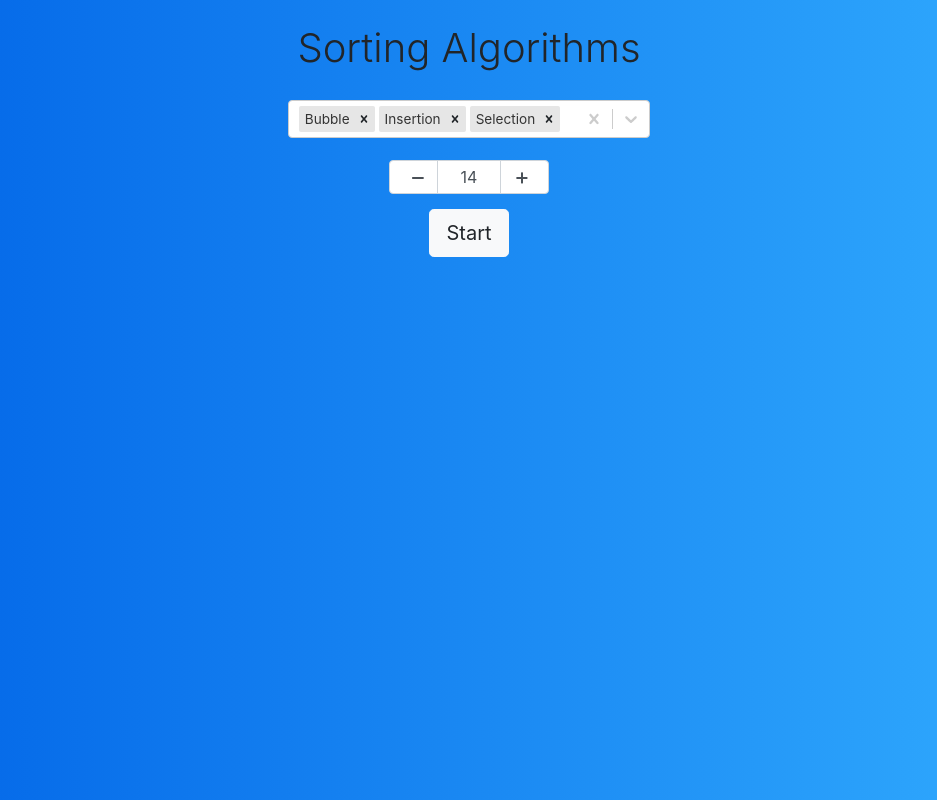
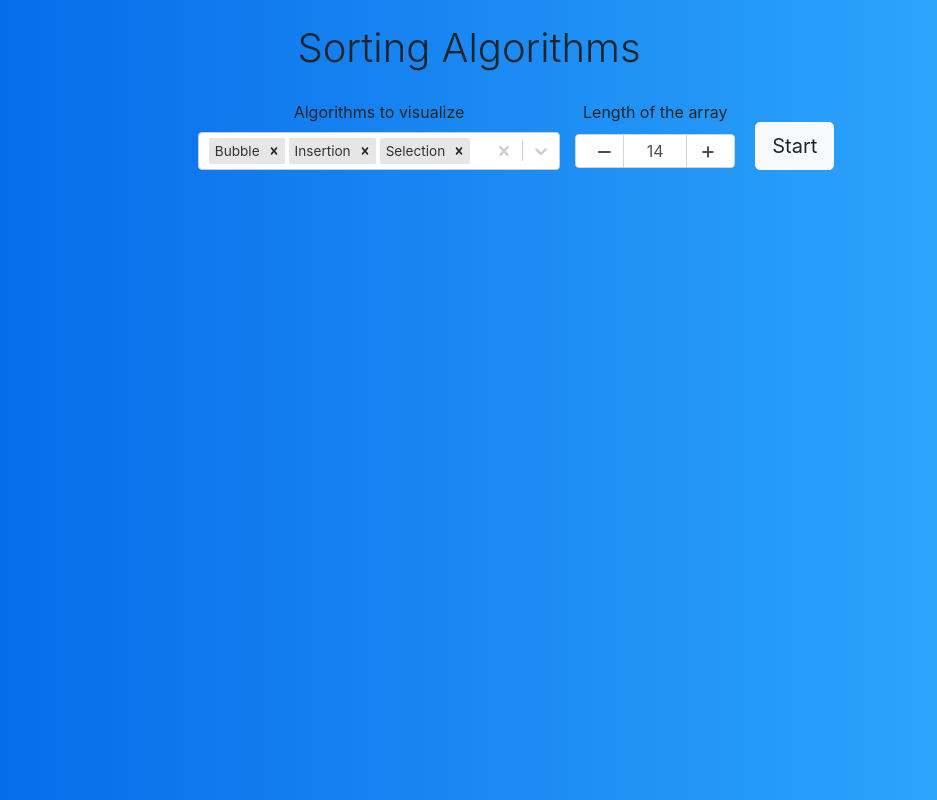
Before and after one commit to wroclawianka/sorting, a React (Create React App) app: page / in a window 1280 px wide. Shown: the whole page, without its empty margins (171-1108 px from the left). Built offline with nearby package versions, Linux system fonts and the light colour scheme; what react-pose would draw is missing.

Commit message:
styling changes

```diff
--- a/src/App.tsx
+++ b/src/App.tsx
@@ -85,6 +85,7 @@ class App extends Component<Props, State> {
                     </Row>
                     <Row className="selectors">
                         <div className="algorithms-selector">
+                            <label>Algorithms to visualize</label>
                             <Select
                                 value={this.state.selectedAlgorithms}
                                 onChange={this.selectAlgorithms}
@@ -94,9 +95,8 @@ class App extends Component<Props, State> {
                                 isDisabled={this.state.display}
                             />
                         </div>
-                    </Row>
-                    <Row className="selectors">
                         <div className="length-selector">
+                            <label>Length of the array</label>
                             <div className="def-number-input number-input">
                                 <button onClick={this.decreaseLength} className="minus" disabled={this.state.display}/>
                                 <input className="quantity" name="quantity" value={this.state.length}
@@ -105,17 +105,18 @@ class App extends Component<Props, State> {
                                 <button onClick={this.increaseLength} className="plus" disabled={this.state.display}/>
                             </div>
                         </div>
-                    </Row>
+                        <div className="buttons">
                             {this.state.selectedAlgorithms === null ?
                                 null :
-                        <Row className="justify-content-center">
+
                                 <button
                                     type="button"
                                     className="btn btn-light btn-lg start-button" onClick={this.displayVisualization}>
                                     {this.state.display ? "Stop" : "Start"}
                                 </button>
+                            }
+                        </div>
                     </Row>
-                    }
                     {this.state.display ?
                         <SortingListDisplay
                             list={this.state.list}
--- a/src/index.css
+++ b/src/index.css
@@ -16,6 +16,20 @@ body {
     justify-content: center;
     min-height: 40px;
     padding-top: 20px;
+}
+
+.selectors > label {
+    font-size: 50%;
+}
+
+.buttons {
+    position: relative;
+    margin-left: 20px;
+}
+
+.start-button {
+    position: absolute;
+    bottom: 0;
 }
 
 .algorithms-selector{
```
Lines whose indentation alone changed are shown as unchanged.
